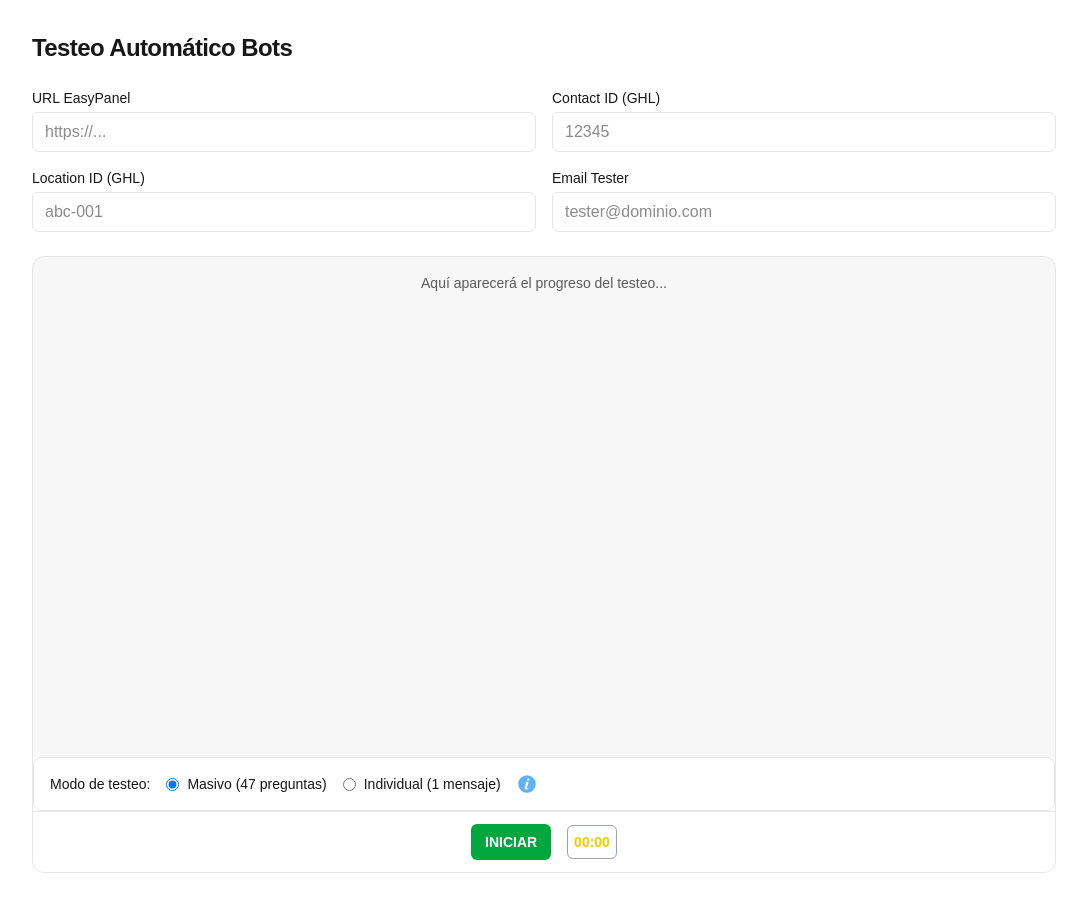
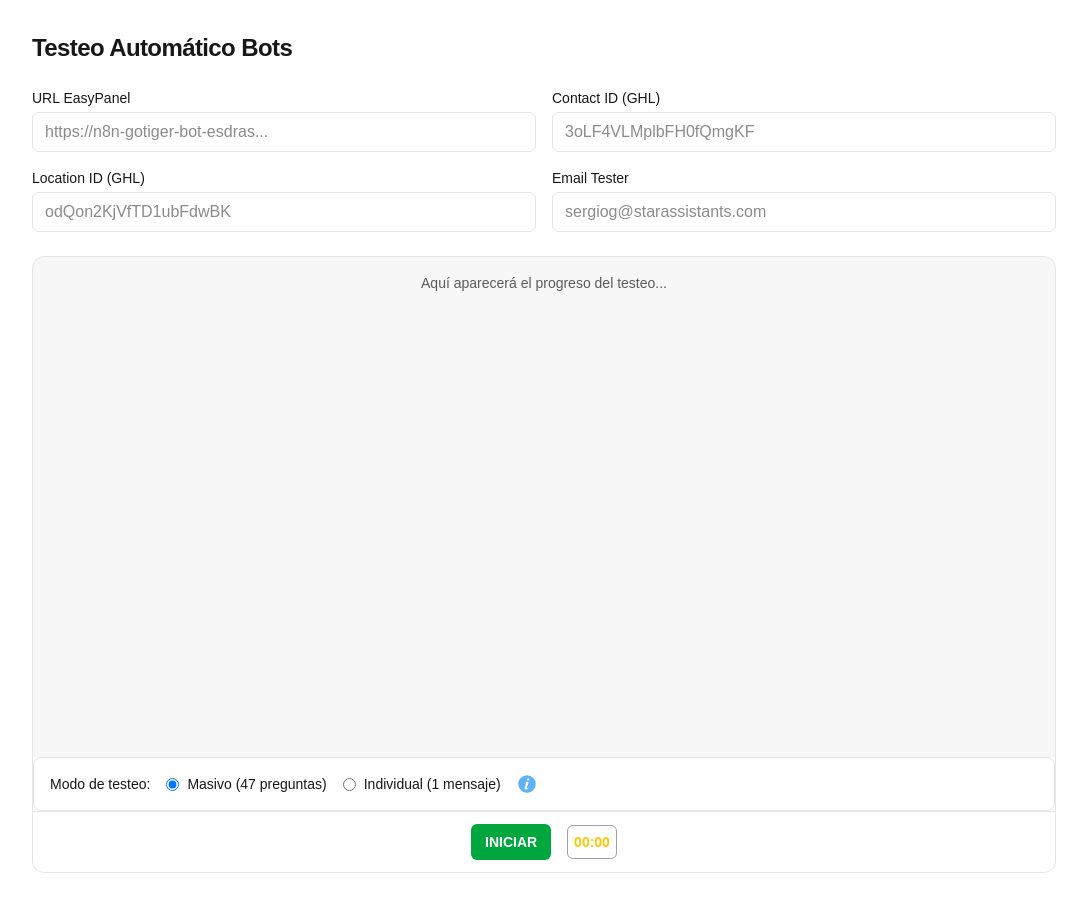
Before and after one commit to Carlos-Mantilla/test-automatizados-careflow, a Next.js app: page / in a window 1280 px wide. Shown: the whole page, without its empty margins (96-1183 px from the left). Built offline with nearby package versions, Linux system fonts and the light colour scheme.

Commit message:
form placeholders

```diff
--- a/src/app/page.tsx
+++ b/src/app/page.tsx
@@ -203,7 +203,7 @@ export default function Home() {
             <label className="text-sm font-medium">URL EasyPanel</label>
             <input
               className={`h-10 rounded-md border bg-transparent px-3 outline-none focus:ring-2 focus:ring-foreground/30 ${fieldErrors.urlEasyPanel ? "border-red-500" : "border-black/10 dark:border-white/15"}`}
-              placeholder="https://..."
+              placeholder="https://n8n-gotiger-bot-esdras..."
               value={urlEasyPanel}
               onChange={(e) => setUrlEasyPanel(e.target.value)}
             />
@@ -217,7 +217,7 @@ export default function Home() {
             <label className="text-sm font-medium">Contact ID (GHL)</label>
             <input
               className={`h-10 rounded-md border bg-transparent px-3 outline-none focus:ring-2 focus:ring-foreground/30 ${fieldErrors.contactId ? "border-red-500" : "border-black/10 dark:border-white/15"}`}
-              placeholder="12345"
+              placeholder="3oLF4VLMplbFH0fQmgKF"
               value={contactId}
               onChange={(e) => setContactId(e.target.value)}
             />
@@ -231,7 +231,7 @@ export default function Home() {
             <label className="text-sm font-medium">Location ID (GHL)</label>
             <input
               className={`h-10 rounded-md border bg-transparent px-3 outline-none focus:ring-2 focus:ring-foreground/30 ${fieldErrors.locationId ? "border-red-500" : "border-black/10 dark:border-white/15"}`}
-              placeholder="abc-001"
+              placeholder="odQon2KjVfTD1ubFdwBK"
               value={locationId}
               onChange={(e) => setLocationId(e.target.value)}
             />
@@ -245,7 +245,7 @@ export default function Home() {
             <label className="text-sm font-medium">Email Tester</label>
             <input
               className={`h-10 rounded-md border bg-transparent px-3 outline-none focus:ring-2 focus:ring-foreground/30 ${fieldErrors.emailTester ? "border-red-500" : "border-black/10 dark:border-white/15"}`}
-              placeholder="tester@dominio.com"
+              placeholder="sergiog@starassistants.com"
               type="email"
               value={emailTester}
               onChange={(e) => setEmailTester(e.target.value)}
```
